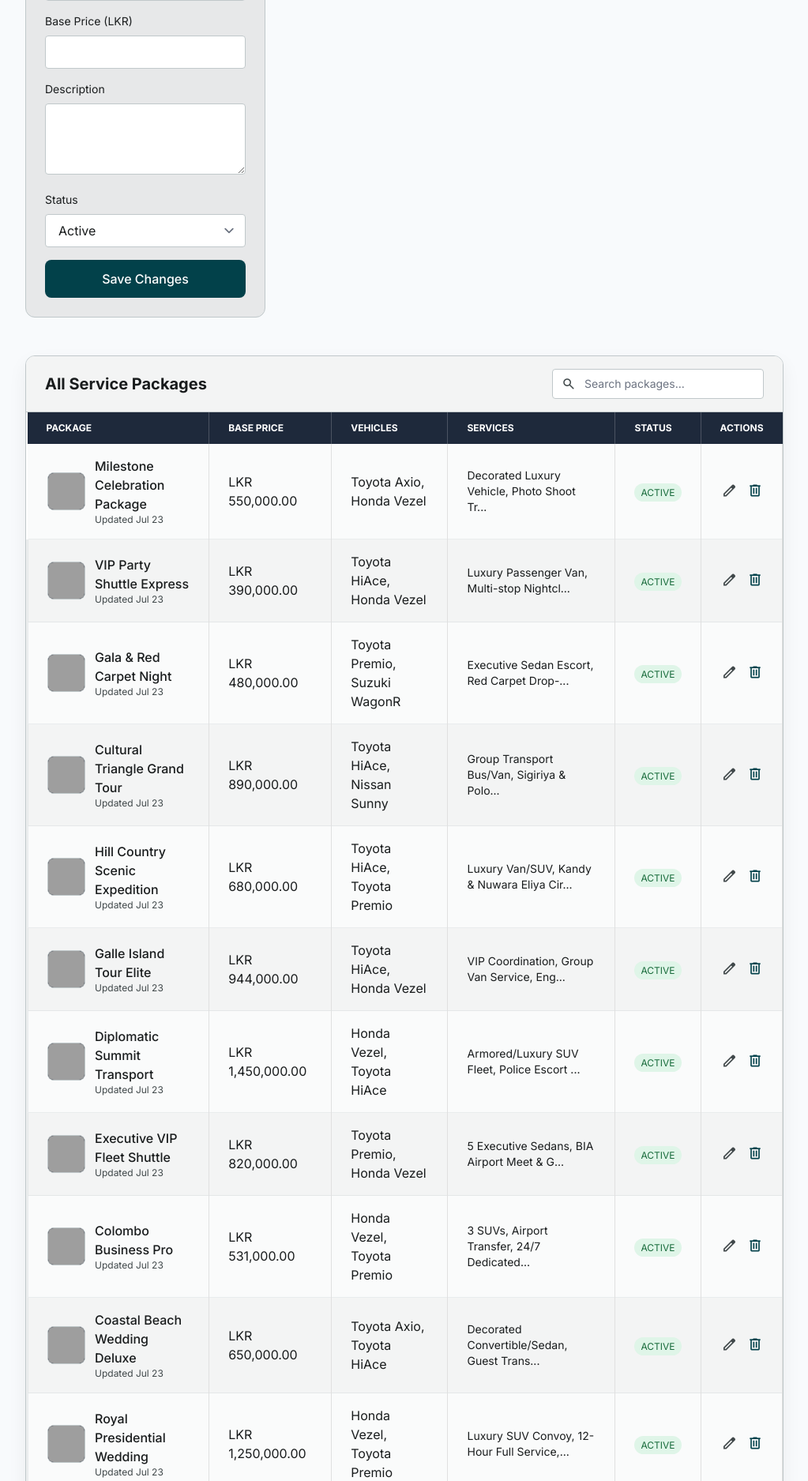
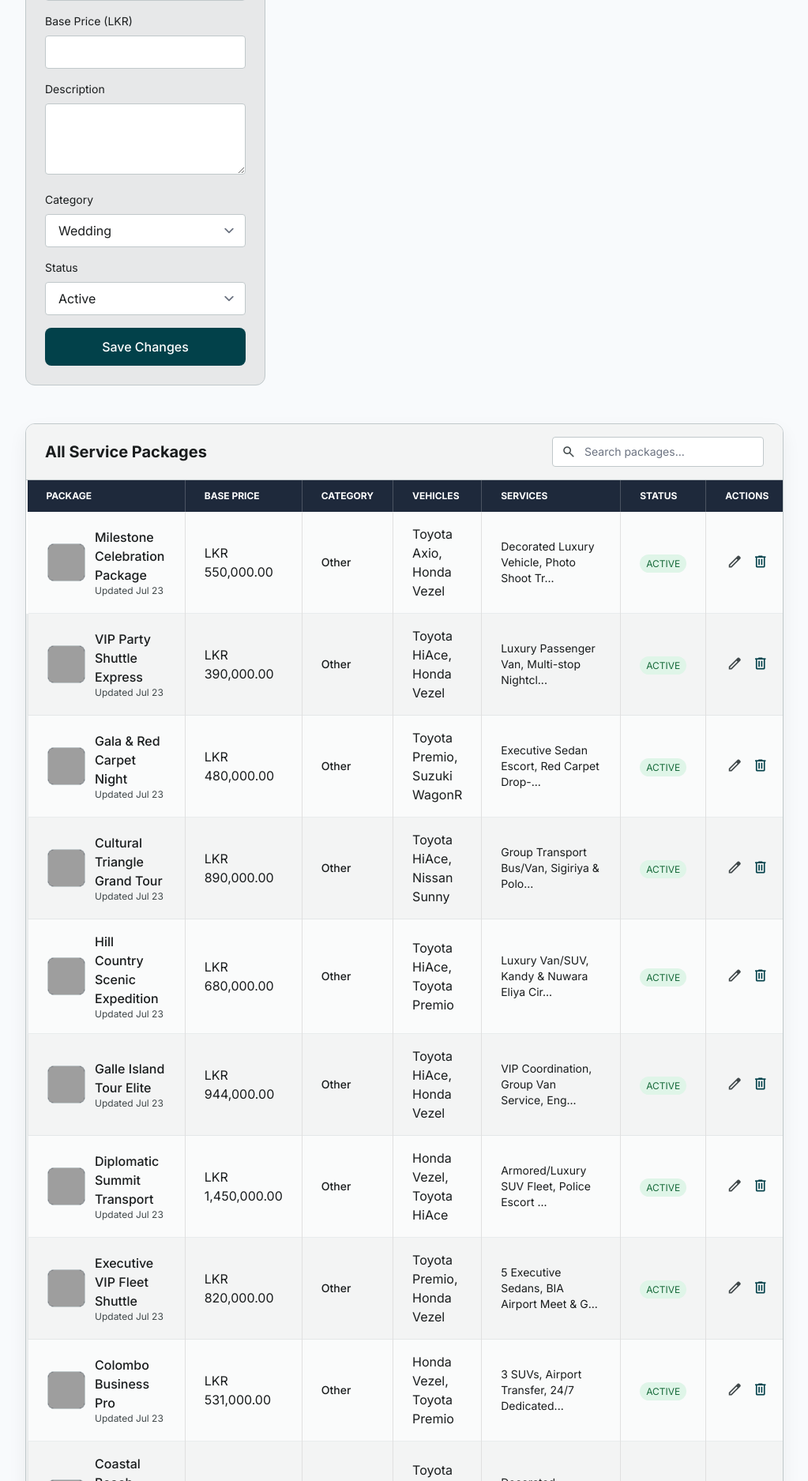
Before and after one commit to chathurangipathirana/Event-Based-Vehicle-Rental-Management-System-, a PHP site: page /packages.php in a window 1280 px wide. Shown: the part 3022-4897 px from the top of the page at 79% size, without its empty margins (256-1279 px from the left). Run offline with PHP 8.4, Linux system fonts and the light colour scheme; the visitor is signed in with stand-in values (Sample User, id 1); data comes from the database, SQL or seed files in the repository; some libraries are stand-ins or nearby versions; grey boxes are pictures that could not be loaded.

Commit message:
Update project

```diff
--- a/admin-site/database.sql
+++ b/admin-site/database.sql
@@ -124,6 +124,7 @@ CREATE TABLE IF NOT EXISTS event_packages (
     base_price DECIMAL(15,2) NOT NULL,
     included_services TEXT,
     vehicle_types VARCHAR(255),
+    category ENUM('wedding', 'business', 'tours', 'other') NOT NULL DEFAULT 'other',
     status ENUM('active', 'draft', 'archived') DEFAULT 'active',
     created_at TIMESTAMP DEFAULT CURRENT_TIMESTAMP
 );
@@ -283,7 +284,7 @@ SELECT 'Database setup completed successfully! (Prices in Sri Lankan Rupees - LK
 -- Insert default settings (Sri Lankan Rupees)
 INSERT INTO settings (setting_key, setting_value) VALUES
 ('company_name', 'Royal Lanka Rides'),
-('company_email', 'info@royallankarides.com'),
+('company_email', 'admin@fleetelite.com'),
 ('company_phone', '+94 11 234 5678'),
 ('company_address', 'No. 123, Galle Road, Colombo 03, Sri Lanka'),
 ('currency', 'LKR'),
--- a/admin-site/login.php
+++ b/admin-site/login.php
@@ -86,7 +86,8 @@ if ($_SERVER['REQUEST_METHOD'] === 'POST') {
     }
     .alert-error { background: #ffdad6; color: #93000a; padding: 12px; border-radius: 8px; margin-bottom: 20px; border: 1px solid #ffb4ab; }
     .brand-icon { background-color: var(--primary); color: var(--on-primary); }
-    .login-input { background: rgba(255, 255, 255, 0.92); }
+    .login-input { background: rgba(255, 255, 255, 0.92); color: #111827; }
+    .login-input::placeholder { color: #6b7280; opacity: 1; }
     .login-input:focus { border-color: var(--primary); box-shadow: 0 0 0 4px rgba(36,84,98,0.08); outline: none; }
     .btn-primary { background-color: var(--primary); color: var(--on-primary); }
     .btn-primary:hover { background-color: var(--primary-hover); }
@@ -113,7 +114,7 @@ if ($_SERVER['REQUEST_METHOD'] === 'POST') {
         <form method="POST" class="space-y-6">
             <div>
                 <label class="block text-sm font-medium text-gray-700 mb-2">Email Address</label>
-                <input type="email" name="email" required class="w-full px-4 py-3 border border-gray-300 rounded-lg login-input" placeholder="admin@royallankarides.com">
+                <input type="email" name="email" required value="<?php echo htmlspecialchars($_POST['email'] ?? ''); ?>" autocomplete="username" class="w-full px-4 py-3 border border-gray-300 rounded-lg login-input" placeholder="admin@fleetelite.com">
             </div>
             <div>
                 <label class="block text-sm font-medium text-gray-700 mb-2">Password</label>
--- a/admin-site/packages.php
+++ b/admin-site/packages.php
@@ -18,6 +18,10 @@ if ($_SERVER['REQUEST_METHOD'] === 'POST') {
         $description = trim($_POST['description'] ?? '');
         $services = trim($_POST['services'] ?? '');
         $vehicles = trim($_POST['vehicles'] ?? '');
+        $category = trim($_POST['category'] ?? 'other');
+        if (!in_array($category, ['wedding', 'business', 'tours', 'other'], true)) {
+            $category = 'other';
+        }
         $status = trim($_POST['status'] ?? 'active');
         if (!in_array($status, ['active', 'draft', 'archived'], true)) {
             $status = 'active';
@@ -69,19 +73,19 @@ if ($_SERVER['REQUEST_METHOD'] === 'POST') {
 
                     $stmt = $pdo->prepare("\
                         UPDATE event_packages
-                        SET name = ?, description = ?, base_price = ?, included_services = ?, vehicle_types = ?, status = ?, image_url = ?
+                        SET name = ?, description = ?, base_price = ?, included_services = ?, vehicle_types = ?, category = ?, status = ?, image_url = ?
                         WHERE id = ?
                     ");
-                    $stmt->execute([$name, $description, $price, $services, $vehicles, $status, $image_url, $id]);
+                    $stmt->execute([$name, $description, $price, $services, $vehicles, $category, $status, $image_url, $id]);
                     $_SESSION['message'] = 'Package updated successfully!';
                 } else {
                     // New admin packages are published immediately for the user package page.
                     $status = 'active';
                     $stmt = $pdo->prepare("\
-                        INSERT INTO event_packages (name, description, base_price, included_services, vehicle_types, status, image_url)
-                        VALUES (?, ?, ?, ?, ?, ?, ?)
+                        INSERT INTO event_packages (name, description, base_price, included_services, vehicle_types, category, status, image_url)
+                        VALUES (?, ?, ?, ?, ?, ?, ?, ?)
                     ");
-                    $stmt->execute([$name, $description, $price, $services, $vehicles, $status, $image_url]);
+                    $stmt->execute([$name, $description, $price, $services, $vehicles, $category, $status, $image_url]);
                     $_SESSION['message'] = 'Package created successfully!';
                 }
             } catch(PDOException $e) {
@@ -345,6 +349,15 @@ if (empty($packages)) {
                             <textarea name="description" id="quickDesc" rows="3" class="w-full bg-white border border-gray-200 rounded px-4 py-2 focus:ring-1 focus:ring-red-500"></textarea>
                         </div>
                         <div>
+                            <label class="block text-sm text-gray-700 mb-2">Category</label>
+                            <select name="category" id="quickCategory" class="w-full bg-white border border-gray-200 rounded px-4 py-2">
+                                <option value="wedding">Wedding</option>
+                                <option value="business">Business &amp; Corporate</option>
+                                <option value="tours">Tour &amp; Travel</option>
+                                <option value="other">Special Event</option>
+                            </select>
+                        </div>
+                        <div>
                             <label class="block text-sm text-gray-700 mb-2">Status</label>
                             <select name="status" id="quickStatus" class="w-full bg-white border border-gray-200 rounded px-4 py-2">
                                 <option value="active">Active</option>
@@ -413,6 +426,7 @@ if (empty($packages)) {
                             <tr>
                                 <th class="px-6 py-3 text-left text-xs font-semibold uppercase">Package</th>
                                 <th class="px-6 py-3 text-left text-xs font-semibold uppercase">Base Price</th>
+                                <th class="px-6 py-3 text-left text-xs font-semibold uppercase">Category</th>
                                 <th class="px-6 py-3 text-left text-xs font-semibold uppercase">Vehicles</th>
                                 <th class="px-6 py-3 text-left text-xs font-semibold uppercase">Services</th>
                                 <th class="px-6 py-3 text-left text-xs font-semibold uppercase">Status</th>
@@ -435,6 +449,7 @@ if (empty($packages)) {
                                     </div>
                                 </td>
                                 <td class="px-6 py-4">LKR <?php echo number_format($package['price'], 2); ?></td>
+                                <td class="px-6 py-4 text-sm font-medium"><?php echo htmlspecialchars(ucwords(str_replace('_', ' ', $package['category'] ?? 'other'))); ?></td>
                                 <td class="px-6 py-4"><?php echo $package['vehicles']; ?></td>
                                 <td class="px-6 py-4 text-sm"><?php echo substr($package['services'], 0, 40); ?>...</td>
                                 <td class="px-6 py-4">
@@ -509,6 +524,12 @@ if (empty($packages)) {
             <input type="hidden" name="id" id="pkgId" value="0">
             <input type="text" name="name" id="pkgName" placeholder="Package Name" required class="w-full px-3 py-2 border rounded-lg">
             <input type="number" name="price" id="pkgPrice" placeholder="Base Price (LKR)" required class="w-full px-3 py-2 border rounded-lg">
+            <select name="category" id="pkgCategory" class="w-full px-3 py-2 border rounded-lg">
+                <option value="wedding">Wedding</option>
+                <option value="business">Business &amp; Corporate</option>
+                <option value="tours">Tour &amp; Travel</option>
+                <option value="other">Special Event</option>
+            </select>
             <textarea name="description" id="pkgDesc" rows="3" placeholder="Description" class="w-full px-3 py-2 border rounded-lg"></textarea>
             <textarea name="services" id="pkgServices" rows="2" placeholder="Included Services (comma separated)" class="w-full px-3 py-2 border rounded-lg"></textarea>
             <input type="text" name="vehicles" id="pkgVehicles" placeholder="Vehicle Types (comma separated)" class="w-full px-3 py-2 border rounded-lg">
@@ -545,6 +566,7 @@ function editPackage(pkg) {
     document.getElementById('pkgId').value = pkg.id;
     document.getElementById('pkgName').value = pkg.name;
     document.getElementById('pkgPrice').value = pkg.price;
+    document.getElementById('pkgCategory').value = pkg.category || 'other';
     document.getElementById('pkgDesc').value = pkg.description;
     document.getElementById('pkgServices').value = pkg.services;
     document.getElementById('pkgVehicles').value = pkg.vehicles;
@@ -553,6 +575,7 @@ function editPackage(pkg) {
     document.getElementById('quickId').value = pkg.id;
     document.getElementById('quickName').value = pkg.name;
     document.getElementById('quickPrice').value = pkg.price;
+    document.getElementById('quickCategory').value = pkg.category || 'other';
     document.getElementById('quickDesc').value = pkg.description;
     document.getElementById('quickStatus').value = pkg.status;
 
--- a/admin-site/settings.php
+++ b/admin-site/settings.php
@@ -15,7 +15,7 @@ if ($_SERVER['REQUEST_METHOD'] === 'POST') {
 
         $settings = [
             'company_name' => $_POST['company_name'] ?? 'Royal Lanka Rides',
-            'company_email' => $_POST['company_email'] ?? 'info@royallankarides.com',
+            'company_email' => $_POST['company_email'] ?? 'admin@fleetelite.com',
             'company_phone' => $_POST['company_phone'] ?? '+94 11 234 5678',
             'company_address' => $_POST['company_address'] ?? '',
             'currency' => 'LKR',
@@ -53,7 +53,7 @@ while ($row = $stmt->fetch()) {
 
 // Default values if not set
 $company_name = $settings['company_name'] ?? 'Royal Lanka Rides';
-$company_email = $settings['company_email'] ?? 'info@royallankarides.com';
+$company_email = $settings['company_email'] ?? 'admin@fleetelite.com';
 $company_phone = $settings['company_phone'] ?? '+94 11 234 5678';
 $company_address = $settings['company_address'] ?? '';
 $currency = 'LKR';
```
Also changed, not shown: user-site/public/packages.php (+3 -13 lines).
